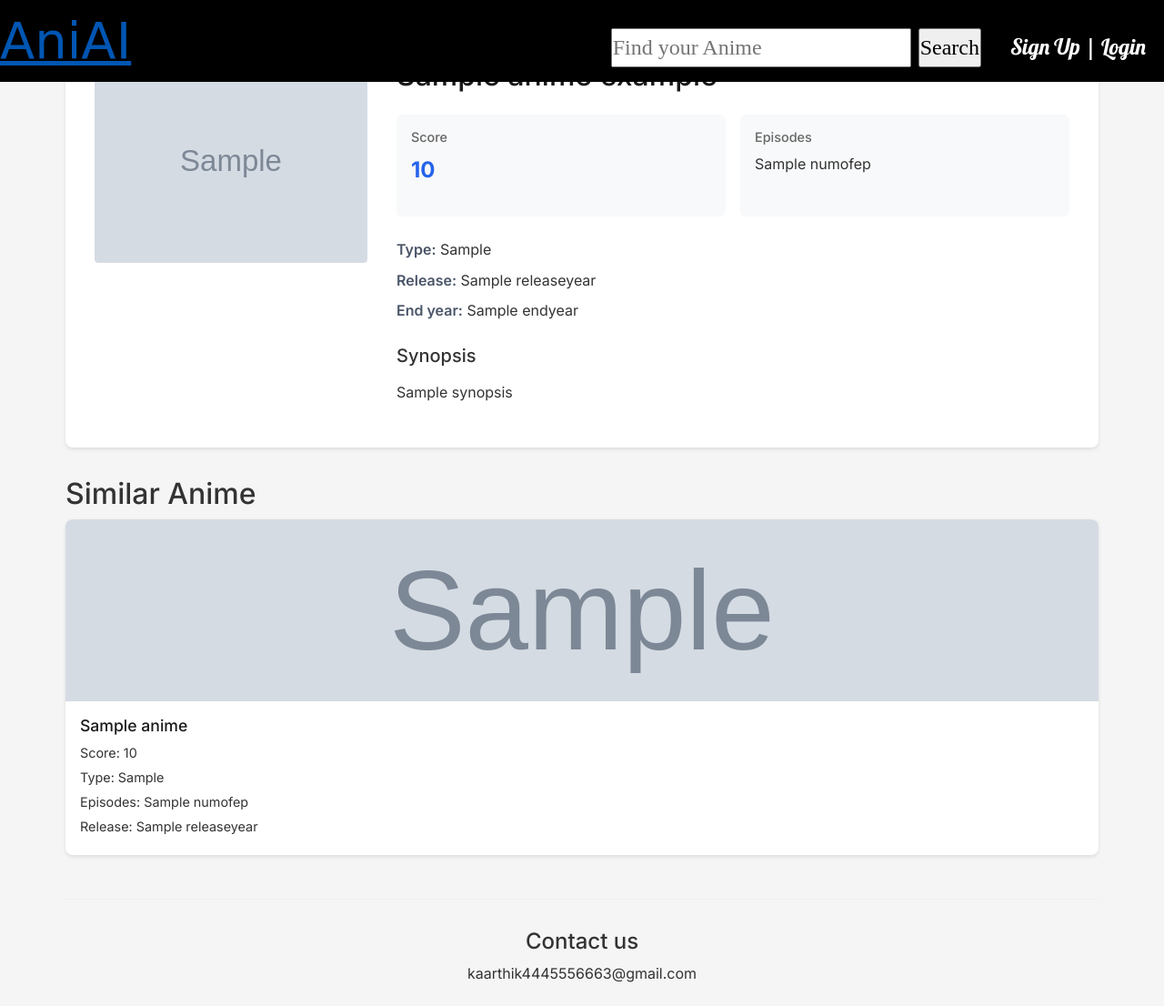
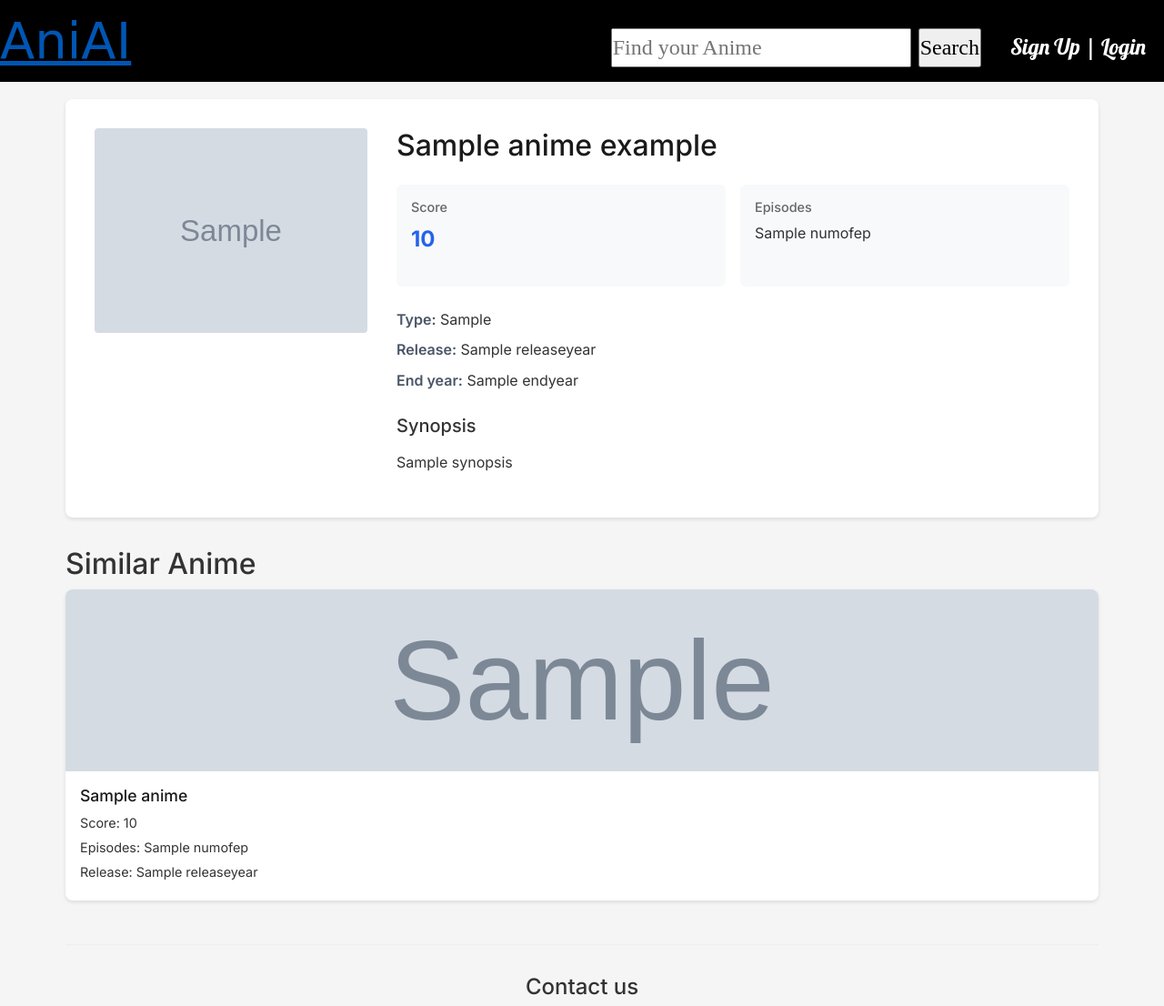
Before and after one commit to keerthigkaarthik/Anime-Recomender, a Django app: template templates/individual_anime2.html in a window 1280 px wide. Shown: the top 1106 px of the page at 91% size. Run offline with Django 4.2, Linux system fonts and the light colour scheme; the template is opened without the code that fills it: most values are stand-ins (such as "Sample title", 1, 10 or a date in 2020); grey boxes marked "Sample" are stand-in pictures; some libraries are stand-ins or nearby versions; some web fonts are replaced.

Commit message:
Update individual_anime2.html

```diff
--- a/templates/individual_anime2.html
+++ b/templates/individual_anime2.html
@@ -3,6 +3,9 @@
 {% load static %}
 <link rel='stylesheet' type="text/css" href="{% static 'individual_anime2.css' %}">
 
+<br>
+<br>
+<br>
 <div class="container">
     <!-- Main Anime Section -->
     <div class="main-anime-card">
@@ -80,7 +83,6 @@
                 <h3>{{anime.name}}</h3>
                 <div class="anime-info">
                     <p class="score">Score: {{anime.score}}</p>
-                    <p>Type: {{anime.type_1}}</p>
                     <p>Episodes: {{anime.numofep}}</p>
                     <p>Release: {{anime.releaseyear}}</p>
                 </div>
```
